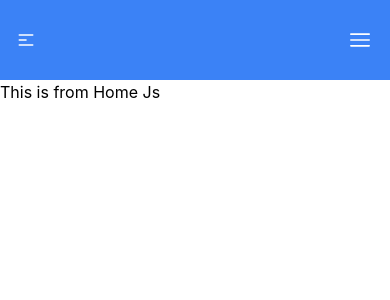
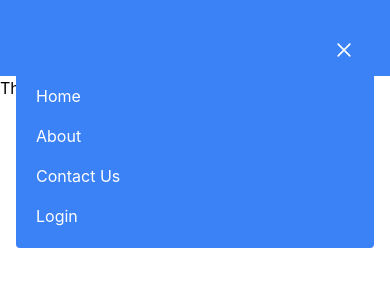
Before and after one commit to hussainali2023/onli-kaj, a React (Create React App) app: page / in a window 390 px wide. Both pictures are taken after a click on the button "Open Menu". Shown: the top 300 px of the page. Built offline with nearby package versions, Linux system fonts and the light colour scheme.

Commit message:
responsive navbar

```diff
--- a/src/components/Navbar/Navbar.js
+++ b/src/components/Navbar/Navbar.js
@@ -1,7 +1,8 @@
-import React from "react";
+import React, { useState } from "react";
 import { Link } from "react-router-dom";
 
 const Navbar = () => {
+  const [isMenuOpen, setIsMenuOpen] = useState(false);
   const listItems = (
     <React.Fragment>
       <li>
@@ -42,7 +43,7 @@
             </svg>
           </label>
           <Link to="/" className="inline-flex items-center">
-            <img alt="" className=" h-10" />
+            {/* <img src={logo} alt="" className=" h-10" /> */}
           </Link>
           <ul className="flex items-center hidden space-x-8 lg:flex text-white font-medium">
             {listItems}
@@ -53,6 +54,7 @@
               aria-label="Open Menu"
               title="Open Menu"
               className="p-2 -mr-1 transition duration-200 rounded focus:outline-none focus:shadow-outline"
+              onClick={() => setIsMenuOpen(true)}
             >
               <svg className="w-5 text-white" viewBox="0 0 24 24">
                 <path
@@ -69,6 +71,37 @@
                 />
               </svg>
             </button>
+            {isMenuOpen && (
+              <div className="absolute z-50 top-0 left-0 w-full">
+                <div className="p-5 bg-blue-500 rounded">
+                  <div className="flex items-center justify-between mb-4">
+                    <div>
+                      <Link to="/" className="inline-flex items-center">
+                        {/* <img src={logo} alt="" className=" h-10" /> */}
+                      </Link>
+                    </div>
+                    <div>
+                      <button
+                        aria-label="Close Menu"
+                        title="Close Menu"
+                        className="p-2 -mt-2 -mr-2 transition duration-200 rounded hover:bg-gray-200 focus:bg-gray-200 focus:outline-none focus:shadow-outline"
+                        onClick={() => setIsMenuOpen(false)}
+                      >
+                        <svg className="w-5 text-white" viewBox="0 0 24 24">
+                          <path
+                            fill="currentColor"
+                            d="M19.7,4.3c-0.4-0.4-1-0.4-1.4,0L12,10.6L5.7,4.3c-0.4-0.4-1-0.4-1.4,0s-0.4,1,0,1.4l6.3,6.3l-6.3,6.3 c-0.4,0.4-0.4,1,0,1.4C4.5,19.9,4.7,20,5,20s0.5-0.1,0.7-0.3l6.3-6.3l6.3,6.3c0.2,0.2,0.5,0.3,0.7,0.3s0.5-0.1,0.7-0.3 c0.4-0.4,0.4-1,0-1.4L13.4,12l6.3-6.3C20.1,5.3,20.1,4.7,19.7,4.3z"
+                          />
+                        </svg>
+                      </button>
+                    </div>
+                  </div>
+                  <nav>
+                    <ul className="space-y-4 text-white">{listItems}</ul>
+                  </nav>
+                </div>
+              </div>
+            )}
           </div>
         </div>
       </div>
```
